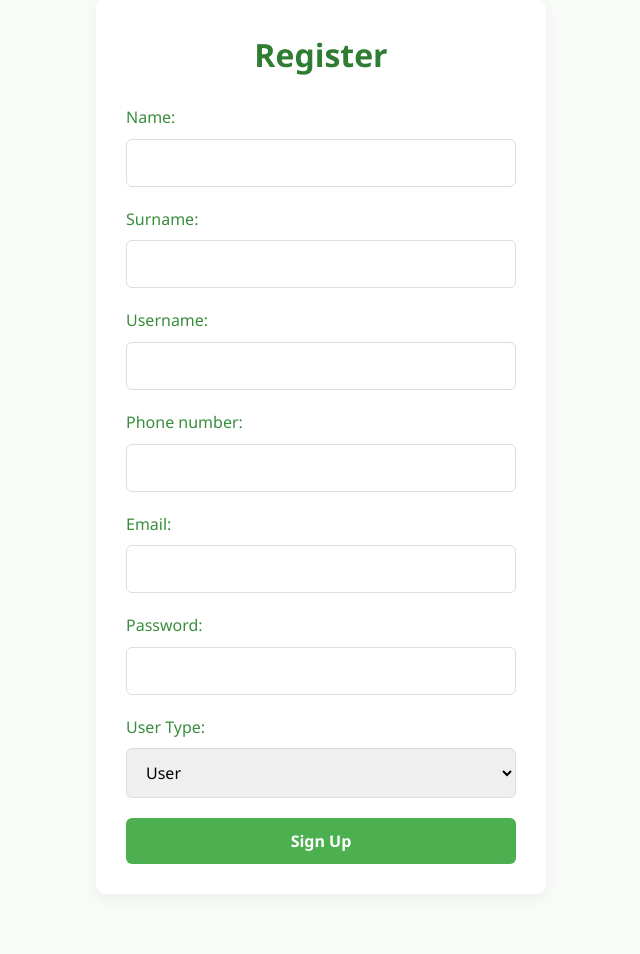
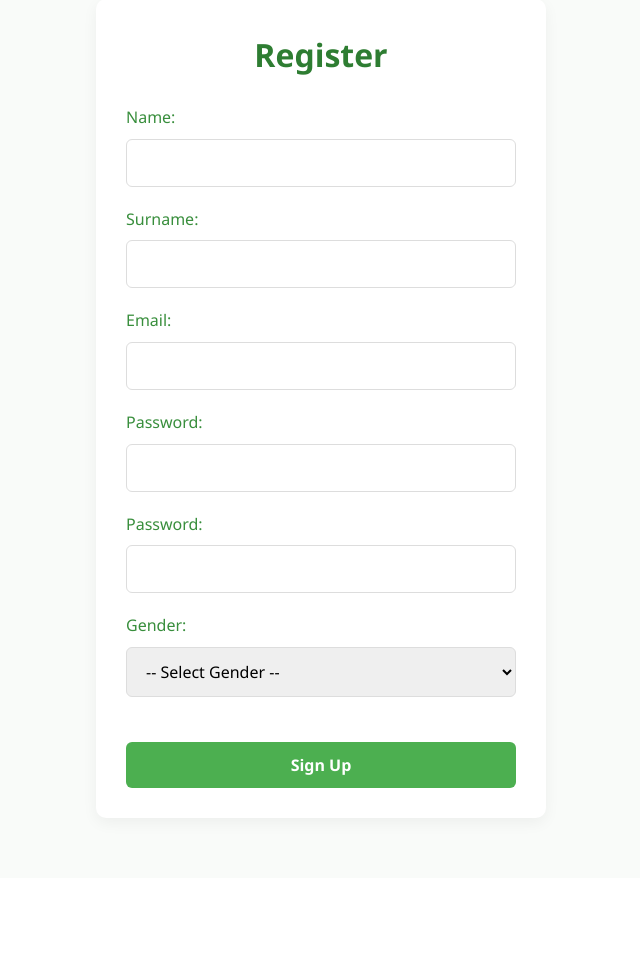
Before and after one commit to Padi-le/Templae-Hackathon, a PHP site: page /register.php in a window 1280 px wide. Shown: the part 141-1095 px from the top of the page, without its empty margins (319-959 px from the left). After the commit the page ends 963 px from the top, so only its background shows below. Run offline with PHP 8.4, Linux system fonts and the light colour scheme.

Commit message:
Add files via upload

```diff
--- a/src/Backend/register.php
+++ b/src/Backend/register.php
@@ -22,29 +22,56 @@
             <label for="surname">Surname:</label>
             <input type="text" id="surname" name="surname" required><br>
 
-            <label for="username">Username:</label>
-            <input type="text" id="username" name="username" required><br>
-
-            <label for="phone_number">Phone number:</label>
-            <input type="text" id="phone_number" name="phone_number" required><br>
-
             <label for="email">Email:</label>
             <input type="email" id="email" name="email" required><br>
 
             <label for="password">Password:</label>
             <input type="password" id="password" name="password" required><br>
 
-            <label for="type">User Type:</label>
-            <select id="type" name="type" required>
-            <option value="User">User</option>
-            </select><br>
+            <label for="password">Password:</label>
+            <input type="password" id="password" name="password" required><br>
+
+            <label for="gender">Gender:</label>
+            <select id="gender" name="gender" required>
+                <option value="">-- Select Gender --</option>
+                <option value="male">Male</option>
+                <option value="female">Female</option>
+                <option value="other">Other</option>
+            </select><br><br>
 
             <button type="submit" id="submitBtn">Sign Up</button>
         </form>
+    </div>
+    <script>
+        document.getElementById("registerForm").addEventListener("submit", async function(e) {
+            e.preventDefault();
 
-        <div id="error-message" style="display: none;"></div>
-    </div>
+            const data = {
+                name: document.getElementById("name").value,
+                surname: document.getElementById("surname").value,
+                email: document.getElementById("email").value,
+                password: document.getElementById("password").value,
+                gender: document.getElementById("gender").value
+            };
 
+            try {
+                const response = await fetch("api.php?endpoint=register", {
+                    method: "POST",
+                    headers: { "Content-Type": "application/json" },
+                    body: JSON.stringify(data)
+                });
+
+                const result = await response.json();
+                document.getElementById("response").innerText = JSON.stringify(result);
+
+                if (result.status === "success" && result.apikey) {
+                    localStorage.setItem("api_key", result.apikey);
+                }
+            } catch (err) {
+                document.getElementById("response").innerText = "Error: " + err;
+            }
+        });
+    </script>
 
 </body>
 
```
